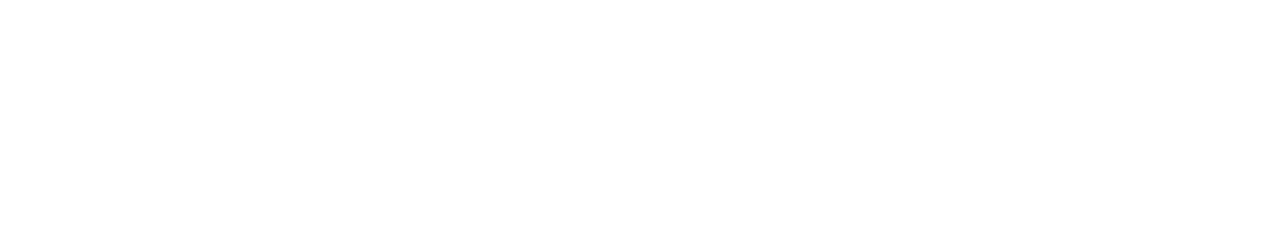
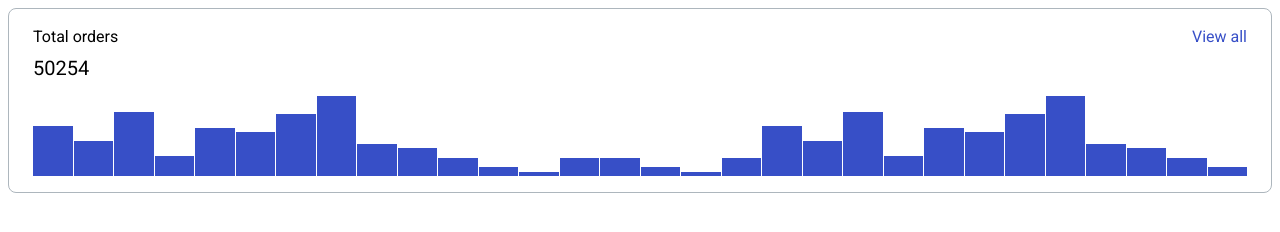
Before and after one commit to js-tasks-ru/htmlcss-20220210_m-tarasov, a website: page 04-lection2/01-histogram/index.html in a window 1280 px wide. Drawn offline with Linux system fonts and the light colour scheme.

Commit message:
добавил решение для 04-01-histogram

```diff
--- a/04-lection2/01-histogram/histogram.css
+++ b/04-lection2/01-histogram/histogram.css
@@ -0,0 +1,61 @@
+.histogram {
+  display: flex;
+  flex-direction: column;
+  justify-content: space-between;
+  min-width: 354px;
+  height: 185px;
+  border: 1px solid hsl(208, 11%, 71%);
+  border-radius: 8px;
+  font-family: Inter;
+  padding: 16px 24px;
+}
+
+.histogram__header {
+  position: relative;
+  display: flex;
+  flex-direction: column;
+}
+
+.histogram__capture {
+  font-size: 16px;
+  line-height: 24px;
+  margin-bottom: 6px;
+}
+
+.histogram__title {
+  font-size: 20px;
+  line-height: 26px;
+}
+
+.histogram__link {
+  position: absolute;
+  right: 0;
+  font-size: 16px;
+  line-height: 24px;
+  color: var(--blue);
+  text-decoration: none;
+}
+
+.histogram__body {
+  display: flex;
+  justify-content: center;
+  align-items: flex-end;
+}
+
+.histogram__chart-bar {
+  display: flex;
+  align-items: flex-end;
+  width: 100%;
+  height: 80px;
+}
+
+.histogram__chart-bar-item {
+  width: 9px;
+  flex: 1 0 9px;
+  margin-right: 1px;
+  background-color: var(--blue);
+}
+
+.histogram__chart-bar-item:last-child {
+  margin-right: 0;
+}
--- a/04-lection2/01-histogram/index.html
+++ b/04-lection2/01-histogram/index.html
@@ -6,6 +6,46 @@
         <link rel="stylesheet" href="./histogram.css">
     </head>
     <body>
-
+        <div class="histogram">
+          <div class="histogram__header">
+            <div class="histogram__capture">Total orders</div>
+            <div class="histogram__title">50254</div>
+            <a href="/" class="histogram__link">View all</a>
+          </div>
+          <div class="histogram__body">
+            <div class="histogram__chart-bar">
+              <div class="histogram__chart-bar-item" style="height:62.5%"></div>
+              <div class="histogram__chart-bar-item" style="height:43.75%"></div>
+              <div class="histogram__chart-bar-item" style="height:80.5%"></div>
+              <div class="histogram__chart-bar-item" style="height:24.5%"></div>
+              <div class="histogram__chart-bar-item" style="height:60.5%"></div>
+              <div class="histogram__chart-bar-item" style="height:55.5%"></div>
+              <div class="histogram__chart-bar-item" style="height:77.5%"></div>
+              <div class="histogram__chart-bar-item" style="height:100%"></div>
+              <div class="histogram__chart-bar-item" style="height:40.5%"></div>
+              <div class="histogram__chart-bar-item" style="height:34.5%"></div>
+              <div class="histogram__chart-bar-item" style="height:22.5%"></div>
+              <div class="histogram__chart-bar-item" style="height:11.5%"></div>
+              <div class="histogram__chart-bar-item" style="height:4.5%"></div>
+              <div class="histogram__chart-bar-item" style="height:22.5%"></div>
+              <div class="histogram__chart-bar-item" style="height:22.5%"></div>
+              <div class="histogram__chart-bar-item" style="height:11.5%"></div>
+              <div class="histogram__chart-bar-item" style="height:4.5%"></div>
+              <div class="histogram__chart-bar-item" style="height:22.5%"></div>
+              <div class="histogram__chart-bar-item" style="height:62.5%"></div>
+              <div class="histogram__chart-bar-item" style="height:43.75%"></div>
+              <div class="histogram__chart-bar-item" style="height:80.5%"></div>
+              <div class="histogram__chart-bar-item" style="height:24.5%"></div>
+              <div class="histogram__chart-bar-item" style="height:60.5%"></div>
+              <div class="histogram__chart-bar-item" style="height:55.5%"></div>
+              <div class="histogram__chart-bar-item" style="height:77.5%"></div>
+              <div class="histogram__chart-bar-item" style="height:100%"></div>
+              <div class="histogram__chart-bar-item" style="height:40.5%"></div>
+              <div class="histogram__chart-bar-item" style="height:34.5%"></div>
+              <div class="histogram__chart-bar-item" style="height:22.5%"></div>
+              <div class="histogram__chart-bar-item" style="height:11.5%"></div>
+            </div>
+          </div>
+        </div>
     </body>
 </html>
--- a/assets/css/main.css
+++ b/assets/css/main.css
@@ -21,4 +21,5 @@
 
 * {
     font-family: 'Roboto', sans-serif;
+    box-sizing: border-box;
 }
```
